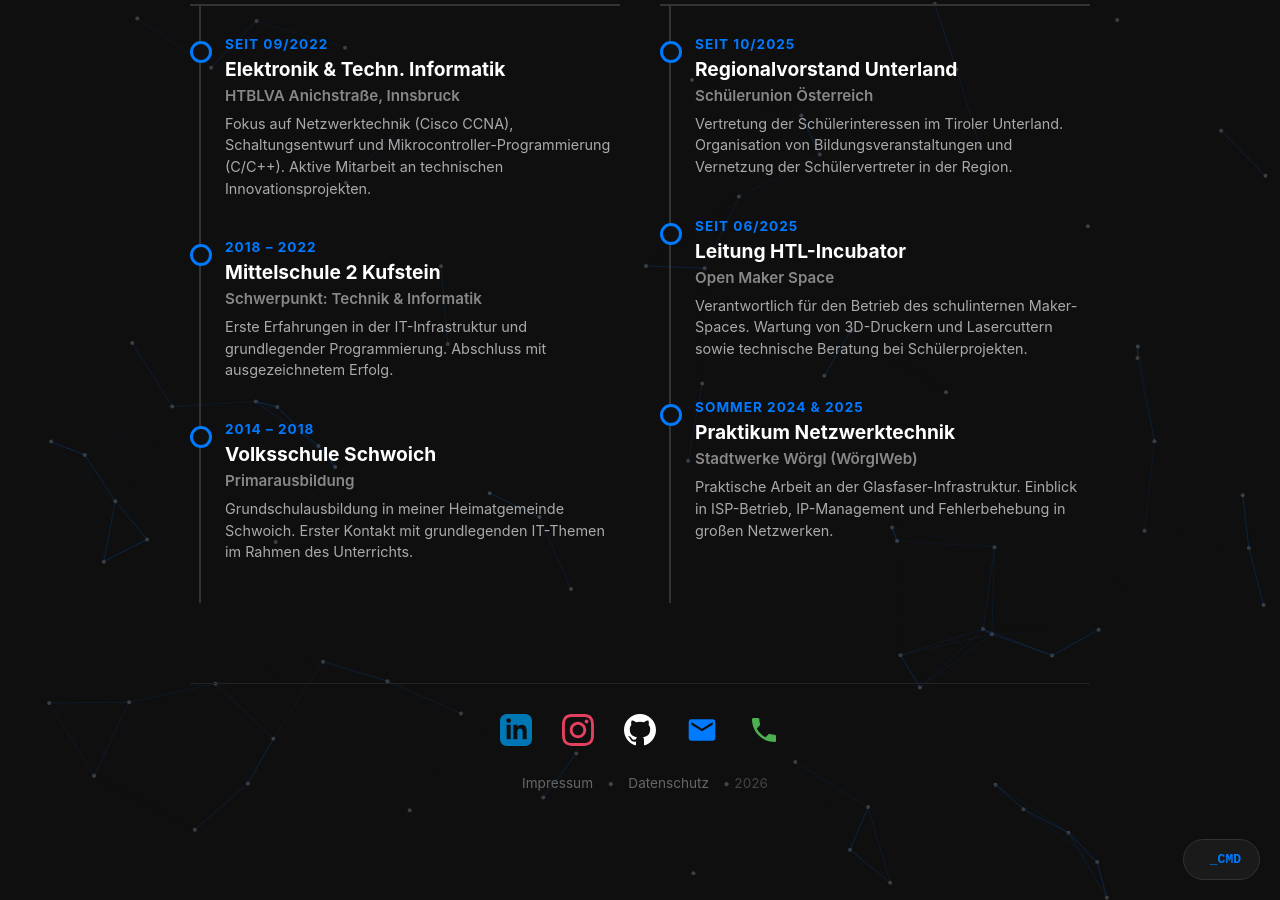
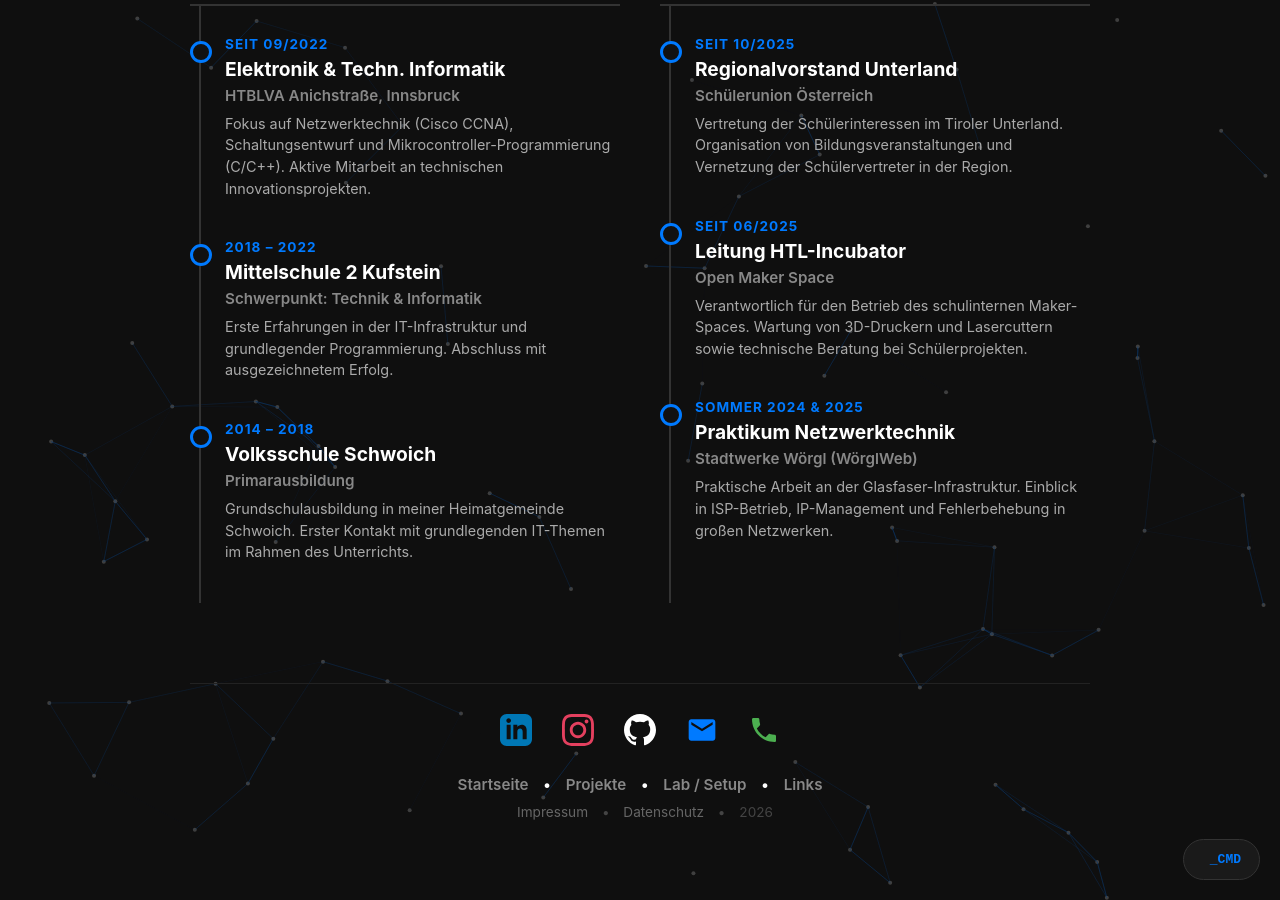
Before and after one commit to Sandroexe/Sandroexe, a Jekyll site: the page built from index.html, in a window 1280 px wide and 900 px high, scrolled down 1305 px. Built offline with Jekyll 4.4.1, drawn with Linux system fonts in a browser that asks for light colours.

Commit message:
Update footer.html

```diff
--- a/_includes/footer.html
+++ b/_includes/footer.html
@@ -18,12 +18,19 @@
         </a>
     </div>
 
+    <!-- NEU: SCHNELLE NAVIGATION -->
+    <div style="font-size: 0.95rem; margin-top: 25px; margin-bottom: 10px;">
+        <a href="index.html" style="color: #888; margin: 0 10px; text-decoration: none; font-weight: 600; transition: color 0.2s;" onmouseover="this.style.color='#007aff'" onmouseout="this.style.color='#888'">Startseite</a> &bull;
+        <a href="projects.html" style="color: #888; margin: 0 10px; text-decoration: none; font-weight: 600; transition: color 0.2s;" onmouseover="this.style.color='#007aff'" onmouseout="this.style.color='#888'">Projekte</a> &bull;
+        <a href="lab.html" style="color: #888; margin: 0 10px; text-decoration: none; font-weight: 600; transition: color 0.2s;" onmouseover="this.style.color='#007aff'" onmouseout="this.style.color='#888'">Lab / Setup</a> &bull;
+        <a href="links.html" style="color: #888; margin: 0 10px; text-decoration: none; font-weight: 600; transition: color 0.2s;" onmouseover="this.style.color='#007aff'" onmouseout="this.style.color='#888'">Links</a>
+    </div>
+
     <!-- RECHTLICHES & JAHR -->
-    <div class="legal-links">
+    <div class="legal-links" style="margin-top: 10px;">
         <a href="impressum.html">Impressum</a> &bull;
         <a href="datenschutz.html">Datenschutz</a> &bull;
-        <!-- Kleiner Jekyll-Trick: Das Jahr aktualisiert sich hierdurch beim Veröffentlichen automatisch! -->
-        <span>{{ 'now' | date: "%Y" }}</span>
+        <span style="color: #444; margin-left: 10px;">{{ 'now' | date: "%Y" }}</span>
     </div>
 
     <!-- DAS KOPIER-SCRIPT FÜR DIE E-MAIL (Muss im Footer sein, damit es überall funktioniert) -->
```
